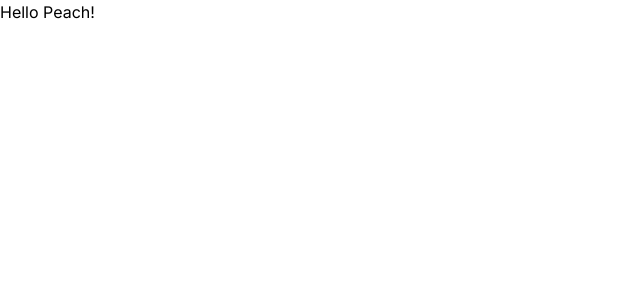
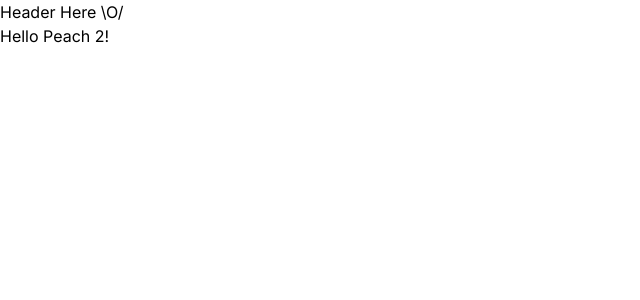
Before and after one commit to Ca-byte/dev-store-nextjs, a Next.js app: page / in a window 1280 px wide. Shown: the top 300 px of the page, without its empty margins (0-640 px from the left). Built offline with nearby package versions, Linux system fonts and the light colour scheme.

Commit message:
app layout wip - parallel pages issues

```diff
--- a/package.json
+++ b/package.json
@@ -9,7 +9,7 @@
     "lint": "next lint"
   },
   "dependencies": {
-    "next": "14.0.0",
+    "next": "13.5.6",
     "react": "^18",
     "react-dom": "^18"
   },
--- /dev/null
+++ b/src/app/(store)/(home)/loading.tsx
@@ -0,0 +1,3 @@
+export default function HomeLoading() {
+  return <div>Loading...</div>
+}
--- /dev/null
+++ b/src/app/(store)/(home)/page.tsx
@@ -0,0 +1,5 @@
+export default async function Home() {
+  await new Promise((resolve) => setTimeout(resolve, 2000))
+
+  return <h1>Hello Peach 2!</h1>
+}
--- /dev/null
+++ b/src/app/(store)/layout.tsx
@@ -0,0 +1,15 @@
+import Header from '@/components/header'
+import { ReactNode } from 'react'
+
+type StoreLayoutProps = {
+  children: ReactNode
+}
+
+export default function StoreLayout({ children }: StoreLayoutProps) {
+  return (
+    <div>
+      <Header />
+      {children}
+    </div>
+  )
+}
--- /dev/null
+++ b/src/app/(store)/search/loading.tsx
@@ -0,0 +1,3 @@
+export default function SearchLoading() {
+  return <div>Search Loading...</div>
+}
--- /dev/null
+++ b/src/app/(store)/search/page.tsx
@@ -0,0 +1,5 @@
+export default async function Search() {
+  await new Promise((resolve) => setTimeout(resolve, 2000))
+
+  return <h1>Hello Search!</h1>
+}
--- /dev/null
+++ b/src/components/header.tsx
@@ -0,0 +1,3 @@
+export default function Header() {
+  return <div>Header Here \O/</div>
+}
```
Also changed, not shown: 1 other file (tests, documents, lock files or other folders).
